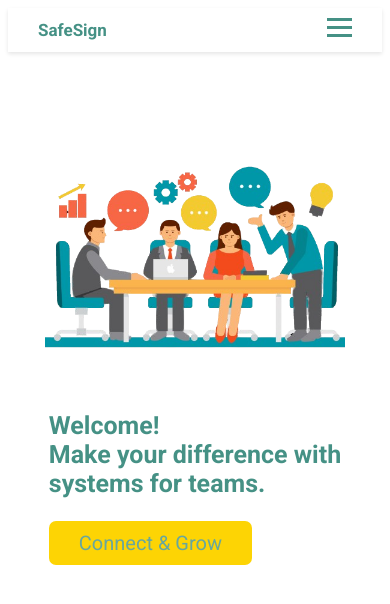
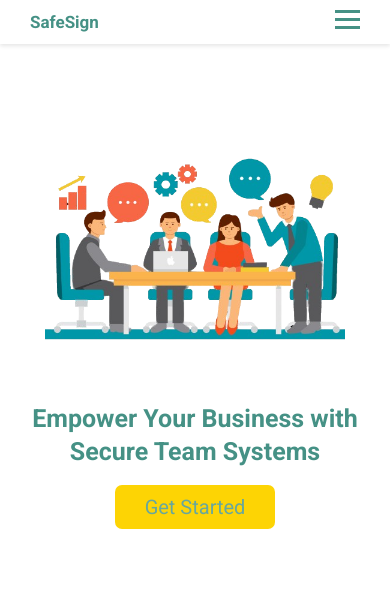
Before and after one commit to emmypuch/login-system, a Vue app: page / in a window 390 px wide. Shown: the top 604 px of the page. Built offline with nearby package versions, Linux system fonts and the light colour scheme.

Commit message:
deleted redundant codes & modified ui

```diff
--- a/public/index.html
+++ b/public/index.html
@@ -1,17 +1,29 @@
 <!DOCTYPE html>
 <html lang="">
+
 <head>
   <meta charset="utf-8">
   <meta http-equiv="X-UA-Compatible" content="IE=edge">
   <meta name="viewport" content="width=device-width,initial-scale=1.0">
   <link rel="icon" href="<%= BASE_URL %>favicon.ico">
-    <title><%= htmlWebpackPlugin.options.title %></title>
+  <title>
+    <%= htmlWebpackPlugin.options.title %>
+  </title>
+
+  <style>
+    body {
+      margin: 0;
+    }
+  </style>
 </head>
+
 <body>
   <noscript>
-      <strong>We're sorry but <%= htmlWebpackPlugin.options.title %> doesn't work properly without JavaScript enabled. Please enable it to continue.</strong>
+    <strong>We're sorry but <%= htmlWebpackPlugin.options.title %> doesn't work properly without JavaScript enabled.
+        Please enable it to continue.</strong>
   </noscript>
   <div id="app"></div>
   <!-- built files will be auto injected -->
 </body>
+
 </html>
--- a/src/components/DashboardPage.vue
+++ b/src/components/DashboardPage.vue
@@ -1,7 +1,7 @@
 <template>
   <div class="">
     <div class="dashboard-wrapper">
-      <div class="menu-list" :style="{ width: menuWidth }">
+      <div class="menu-list" :style="{ width: menuWidth }" @click="toggleMenu">
         <div class="company-logo">
           <img v-if="hasLogo" :src="companyLogoUrl" :alt="companyName" />
           <div v-else class="logo-placeholder">{{ initials }}</div>
@@ -17,12 +17,14 @@
           </li>
         </ul>
       </div>
-      <div class="contents">
-        <h2>Welcome, {{ companyName }}</h2>
-        <p>Hello happy team, let's get you started</p>
-        <router-link to="/DocumentUpload" class="upload-button"
-          >Upload Documents</router-link
-        >
+      <div class="contents" @click="toggleMenu">
+        <div class="center">
+          <h2>Welcome, {{ companyName }}</h2>
+          <p>Hello happy team, let's get you started</p>
+          <router-link to="/DocumentUpload" class="upload-button"
+            >Upload Documents</router-link
+          >
+        </div>
       </div>
     </div>
   </div>
@@ -43,6 +45,9 @@ export default {
     hasLogo() {
       return this.companyLogoUrl !== "";
     },
+    menuWidth() {
+      return this.menuMinimized ? "20px" : "250px";
+    },
   },
 
   methods: {
@@ -50,6 +55,9 @@ export default {
       setTimeout(() => {
         this.$router.push("/");
       }, 500);
+    },
+    toggleMenu() {
+      this.menuMinimized = !this.menuMinimized;
     },
   },
 };
@@ -74,6 +82,10 @@ export default {
   max-width: 50px;
   max-height: 50px;
   border-radius: 50%;
+}
+
+.center {
+  text-align: center;
 }
 
 .logo-placeholder {
@@ -129,6 +141,11 @@ div.menu-list {
   transition: background-color 0.3s ease;
 }
 
+.menu-list.minimized {
+  width: 60px;
+  transition: width 0.3s ease;
+}
+
 .active-menu-item {
   background-color: #72aaa2;
   color: #fff;
@@ -142,6 +159,10 @@ div.contents {
   background-color: #f0f0f0;
   padding: 20px;
   position: relative;
+  display: flex;
+  justify-content: center;
+  align-items: center;
+  height: 100vh;
 }
 
 h2 {
--- a/src/components/DocumentUpload.vue
+++ b/src/components/DocumentUpload.vue
@@ -1,4 +1,3 @@
-<!-- DocumentUpload.vue -->
 <template>
   <div class="wrapper">
     <div class="center">
--- a/src/components/HomePage.vue
+++ b/src/components/HomePage.vue
@@ -3,14 +3,15 @@
     <NavLinks />
     <div class="hero-section">
       <div class="hero-title">
-        <h4>
-          Welcome! <br />
-          Make your difference with <br />
-          systems for teams.
-        </h4>
-        <router-link to="/SignupPage" class="nav-signup-link"
-          >Connect & Grow</router-link
-        >
+        <h1>
+          Empower Your Business with <br />
+          Secure Team Systems
+        </h1>
+        <div class="btn">
+          <router-link to="/SignupPage" class="nav-signup-link"
+            >Get Started</router-link
+          >
+        </div>
       </div>
       <div>
         <img src="@/assets/team.png" alt="Team Illustration" />
@@ -47,9 +48,10 @@ div.hero-section a {
   border-radius: 7px;
 }
 
-h4 {
+h1 {
   font-size: 40px;
   color: #459185;
+  line-height: 1.3;
 }
 
 @media screen and (max-width: 768px) {
@@ -64,10 +66,17 @@ h4 {
     width: 300px;
   }
 
-  h4 {
+  h1 {
     font-size: 25px;
     color: #459185;
     margin-top: 0px;
+    text-align: center;
+  }
+
+  .btn {
+    display: flex;
+    justify-content: center;
+    align-items: center;
   }
 }
 </style>
--- a/src/components/LoginPage.vue
+++ b/src/components/LoginPage.vue
@@ -141,7 +141,8 @@ div.form-container {
 
 ::placeholder {
   color: #9ca3af;
-  font-size: 12px;
+  font-size: 13px;
+  font-weight: lighter;
 }
 
 label {
--- a/src/components/SignupPage.vue
+++ b/src/components/SignupPage.vue
@@ -230,7 +230,8 @@ div.form-container {
 
 ::placeholder {
   color: #9ca3af;
-  font-size: 12px;
+  font-size: 13px;
+  font-weight: lighter;
 }
 
 label {
@@ -287,12 +288,6 @@ div.btn {
   cursor: pointer;
 }
 
-/* .error-message {
-  color: red;
-  font-size: 14px;
-  margin-top: 5px;
-} */
-
 @media screen and (max-width: 768px) {
   div.form-container {
     width: 300px;
--- a/src/components/header/NavLinks.vue
+++ b/src/components/header/NavLinks.vue
@@ -198,15 +198,11 @@ export default {
     width: 100%;
     z-index: 1000;
     display: none;
-    /* transform: translateY(-100%);
-    opacity: 0; */
   }
 
   .menu-open {
     display: block;
     padding: 15px;
-    /* transform: translateY(0);
-    opacity: 1; */
   }
 
   .menu-open ul {
```
Lines whose indentation alone changed are shown as unchanged.
